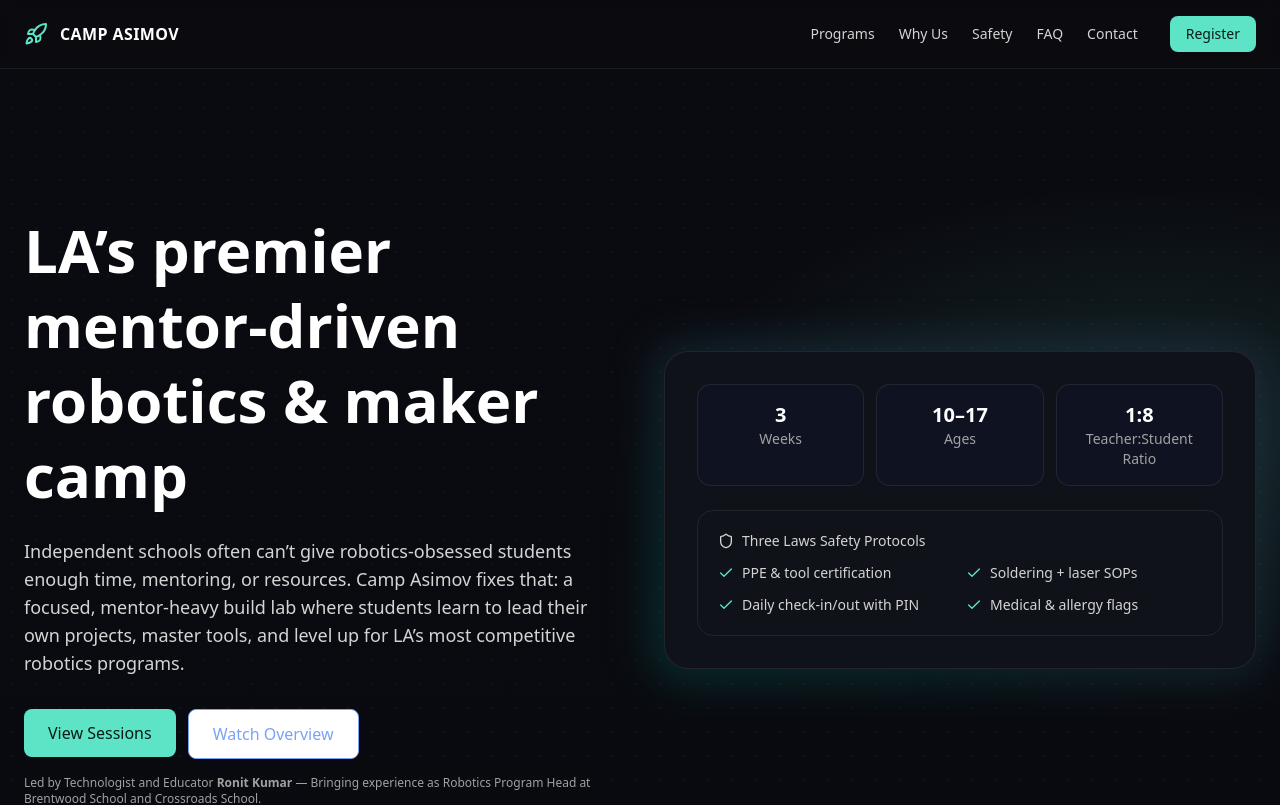
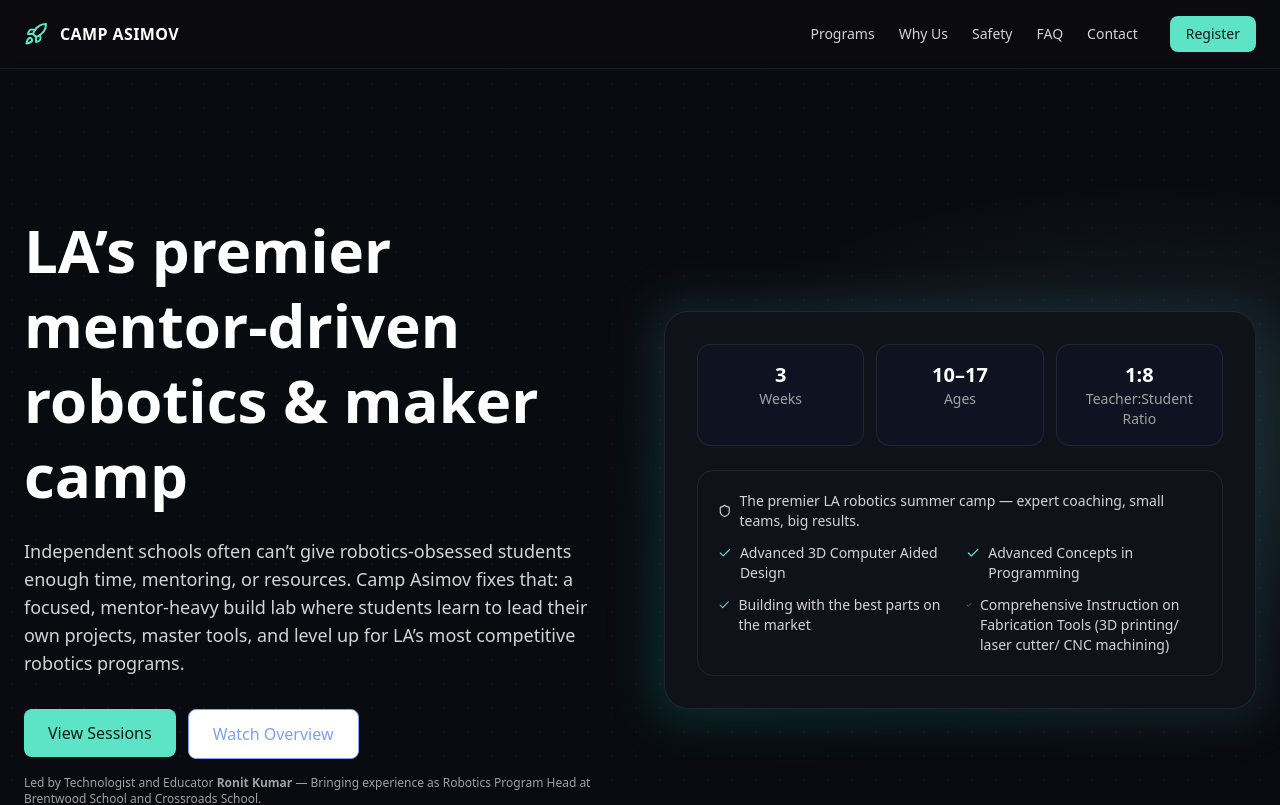
Before and after one commit to KingKumar/camp-asimov, a Next.js app: page / in a window 1280 px wide. Shown: the top 805 px of the page. Built offline with nearby package versions, Linux system fonts and the light colour scheme.

Commit message:
Update AsimovLanding.tsx

```diff
--- a/components/AsimovLanding.tsx
+++ b/components/AsimovLanding.tsx
@@ -157,10 +157,10 @@ export default function AsimovCampLanding() {
 
                 <div className="mt-6 border rounded-2xl p-5" style={{ borderColor: ink.line }}>
                   <div className="flex items-center gap-2 text-sm text-neutral-300">
-                    <Shield className="w-4 h-4" /> Three Laws Safety Protocols
+                    <Shield className="w-4 h-4" /> The premier LA robotics summer camp — expert coaching, small teams, big results.
                   </div>
                   <div className="mt-3 grid grid-cols-1 sm:grid-cols-2 gap-3 text-sm">
-                    {[ "PPE & tool certification", "Soldering + laser SOPs", "Daily check‑in/out with PIN", "Medical & allergy flags" ].map((t) => (
+                    {[ "Advanced 3D Computer Aided Design", "Advanced Concepts in Programming", "Building with the best parts on the market", "Comprehensive Instruction on Fabrication Tools (3D printing/ laser cutter/ CNC machining)" ].map((t) => (
                       <div key={t} className="flex items-start gap-2">
                         <Check className="w-4 h-4 mt-0.5" style={{ color: ink.accent }} />
                         <span className="text-neutral-300">{t}</span>
```
